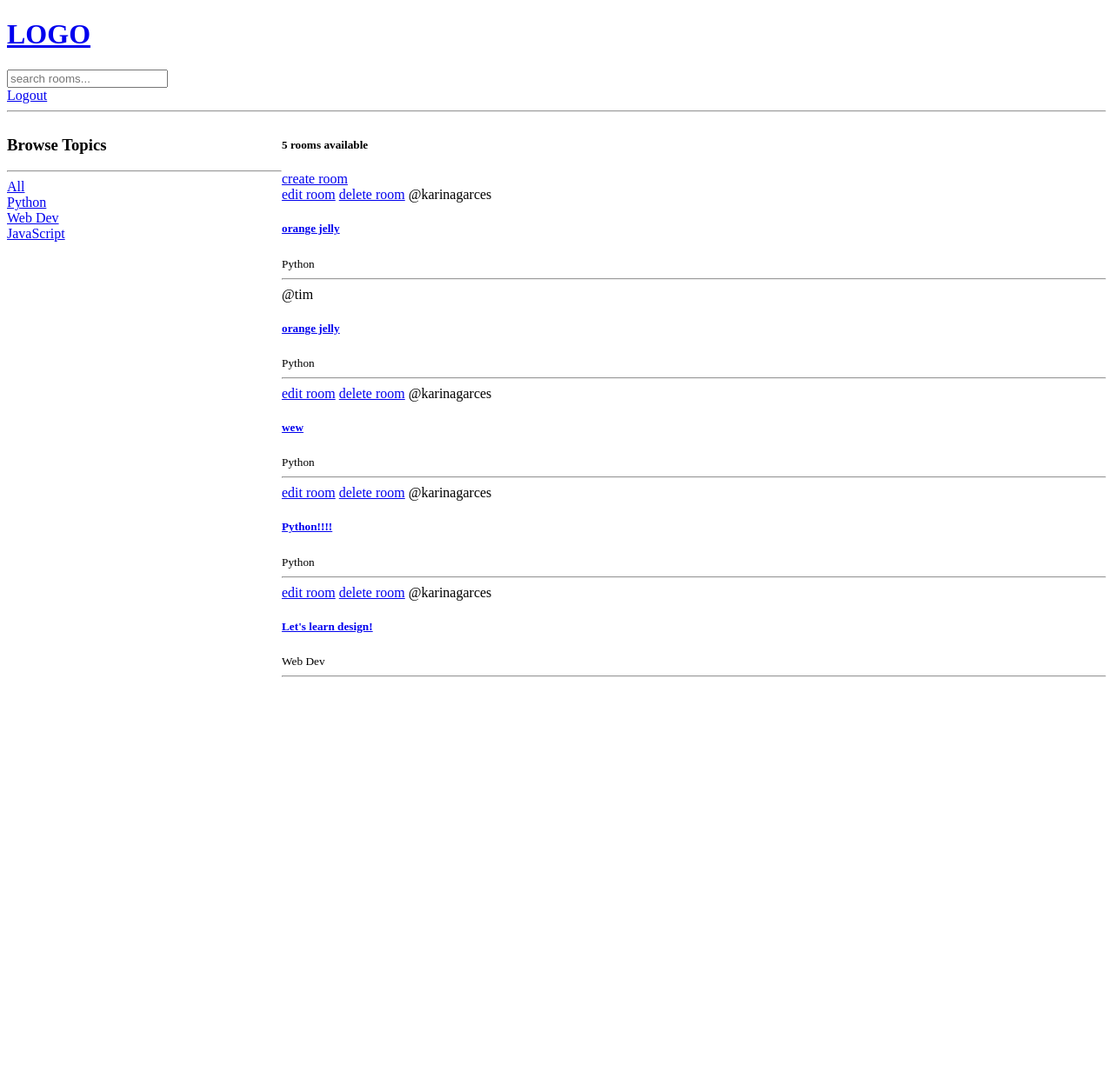
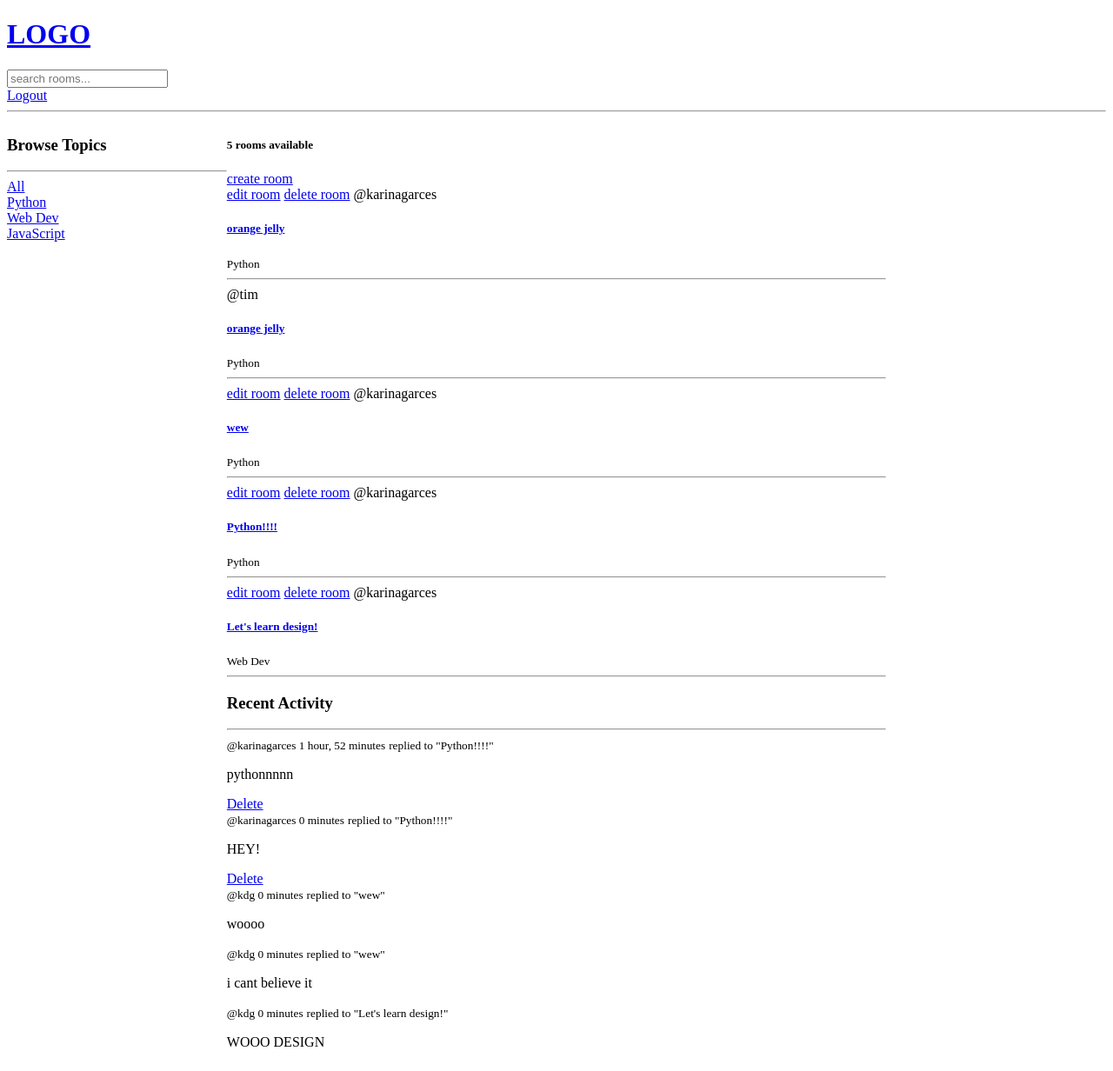
Before and after one commit to imanirak/studybud, a Django app: page / in a window 1280 px wide. Shown: the whole page at 87% size. Before the commit the page ends 779 px from the top, so only its background shows below. Run offline with Django 4.2, Linux system fonts and the light colour scheme; a user stored in the database is signed in; data comes from the database, SQL or seed files in the repository; both versions use the stored data as it was after the commit.

Commit message:
created topic and activity components

```diff
--- /dev/null
+++ b/base/templates/base/activity_component.html
@@ -0,0 +1,13 @@
+<h3>Recent Activity</h3>
+<hr />
+{% for message in room_messages %}
+
+<div>
+  <small>@{{message.user}} {{message.created|timesince}}</small>
+  <small>replied to "{{message.room}}"</small>
+  <p>{{message}}</p>
+  {% if request.user == message.user %}
+  <a href="{% url 'delete-message' message.id %}">Delete</a>
+  {% endif %}
+</div>
+{% endfor %}
--- a/base/templates/base/home.html
+++ b/base/templates/base/home.html
@@ -3,24 +3,12 @@
 <style>
   .home-container {
     display:grid;
-    grid-template-columns: 1fr 3fr;
+    grid-template-columns: 1fr 3fr 1fr;
   }
 </style>
 <div class="home-container">
   <div>
-<h3>Browse Topics </h3>
-<hr>
-<div>
-  <a href="{% url 'home' %}">All</a>
-
-</div>
-
-{% for topic in topics %}
-<div>
-  <a href="{% url 'home' %}?q={{topic.name}}">{{topic.name}}</a>
-
-</div>
- {% endfor %}
+{% include 'base/topic_component.html' %}
   </div>
 
   <div>
@@ -46,6 +34,9 @@
 
   </div>
 
+<div>
+{% include 'base/activity_component.html' %}
+</div>
 
 </div>
 {% endblock %}
--- /dev/null
+++ b/base/templates/base/topic_component.html
@@ -0,0 +1,11 @@
+<h3>Browse Topics</h3>
+<hr />
+<div>
+  <a href="{% url 'home' %}">All</a>
+</div>
+
+{% for topic in topics %}
+<div>
+  <a href="{% url 'home' %}?q={{topic.name}}">{{topic.name}}</a>
+</div>
+{% endfor %}
--- a/base/views.py
+++ b/base/views.py
@@ -76,16 +76,16 @@
     )
 
 
-
     topics = Topic.objects.all()
     room_count = rooms.count()
-    context = {'topics': topics, 'rooms': rooms, 'room_count': room_count}
+    room_messages = Message.objects.filter(Q(room__topic__name__icontains=q))
+    context = {'topics': topics, 'rooms': rooms, 'room_count': room_count, 'room_messages': room_messages}
     return render(request, 'base/home.html', context)
 
 
 def room(request, pk):
     room = Room.objects.get(id=pk)
-    room_messages = room.message_set.all().order_by('-created')
+    room_messages = room.message_set.all()
     participants=  room.participants.all()
 
 
```
Also changed, not shown: db.sqlite3.
